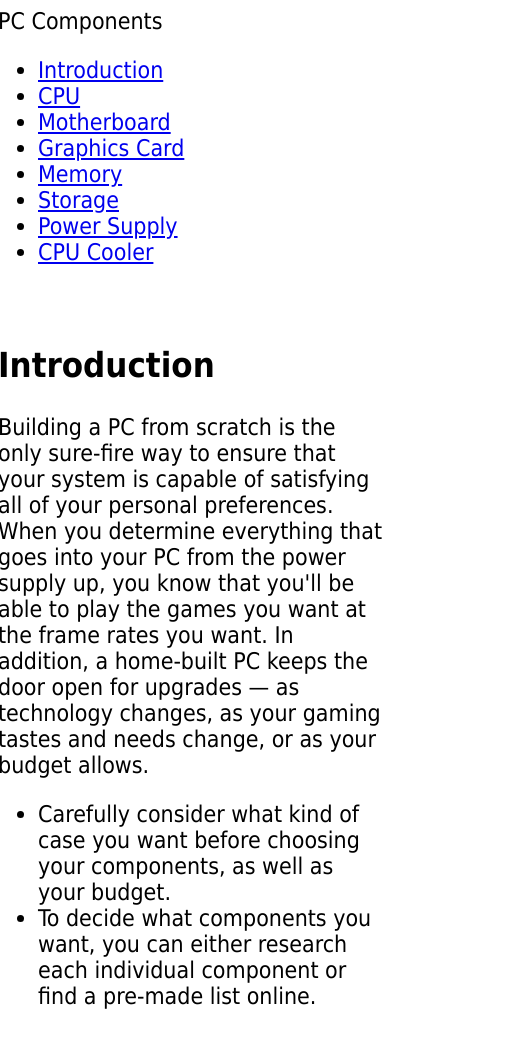
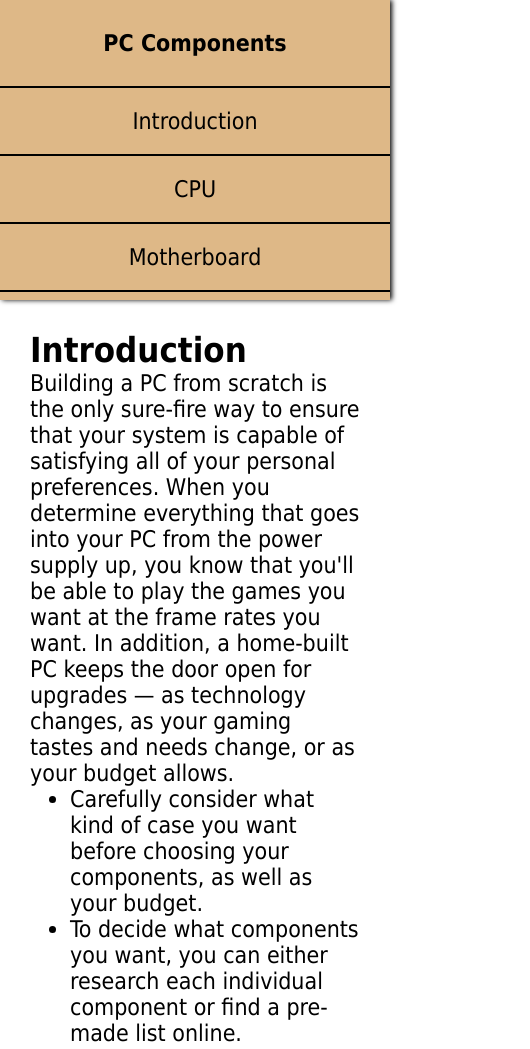
Before and after one commit to john0ground/FCC-Technical-Documentation-Page, a plain HTML site: page index.html in a window 390 px wide. Shown: the top 1049 px of the page, 530 px wide, since content can reach past the window. Drawn offline with Linux system fonts and the light colour scheme.

Commit message:
place-navigation-bar

```diff
--- a/styles.css
+++ b/styles.css
@@ -1,20 +1,88 @@
 body {
     font-size: 23px;
     font-family: Tahoma;
+    margin: 0;
+  }
+
+html {
+  scroll-behavior: smooth;
+}
+
+  *{
+    margin: 0;
   }
 
   img {
     max-width: 500px;
     min-height: 500px;
     object-fit: cover;
-    border-radius: 20px
+    border-radius: 20px;
+    display: block;
   }
 
-  h1 {
-    margin-top: 5rem
+  nav {
+    height: 100vh;
+    width: 250px;
+    margin-right: 25px;
+    background: burlywood;
+    position: fixed;
+    top: 0;
+    box-shadow: 2px 0px 5px black;
   }
 
-  @media only screen and (max-width: 400px) {
-    #main-doc {
-      margin-left: -10px; }
+    header, h1 {
+      margin-top: 30px
     }
+
+    nav ul {
+      list-style: none;
+      padding-left: 0;
+    }
+
+    nav ul li {
+      padding: 20px 0 20px 0;
+      border-top: 2px solid black;
+      text-align: center;
+    }
+
+    nav ul li a {
+      text-decoration: none;
+      color: black;
+    }
+
+    nav ul li:last-of-type {
+      border-bottom: 2px solid black;
+    }
+
+    nav ul li a:hover {
+      color: white;
+    }
+
+    nav header {
+      text-align: center;
+      padding-bottom: 30px;
+      font-weight: bold;
+    }
+
+    .main-section {
+    margin-left: 270px;
+    margin-bottom: 40px;
+   }
+
+   @media(max-width:900px) {
+    nav {
+      height: 300px;
+      width: 100vw;
+      overflow-y: scroll;
+    }
+
+    .main-section {
+      margin-left: 30px;
+      margin-right: 30px;
+    }
+
+    .main-section:first-of-type {
+      margin-top: 330px;
+    }
+
+  }
```
Also changed, not shown: index.html (+2 -1 lines).
